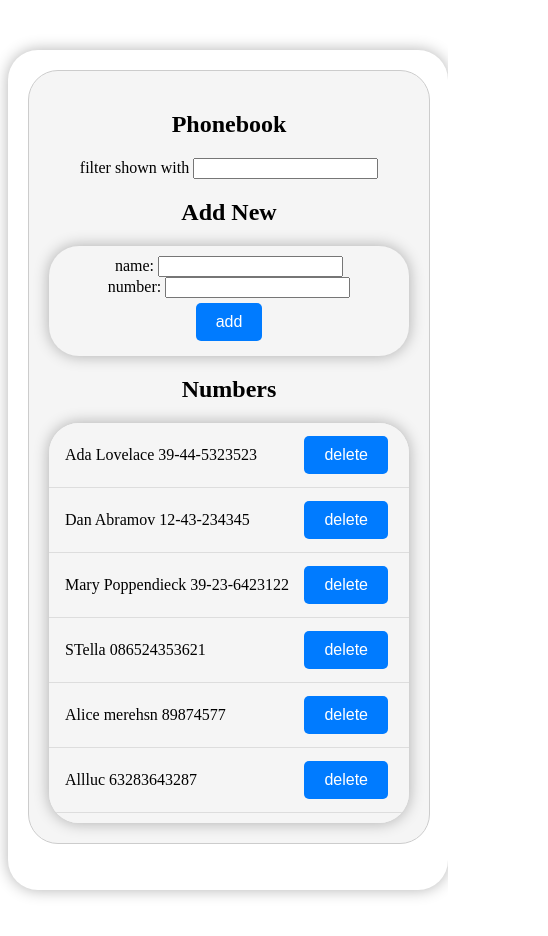
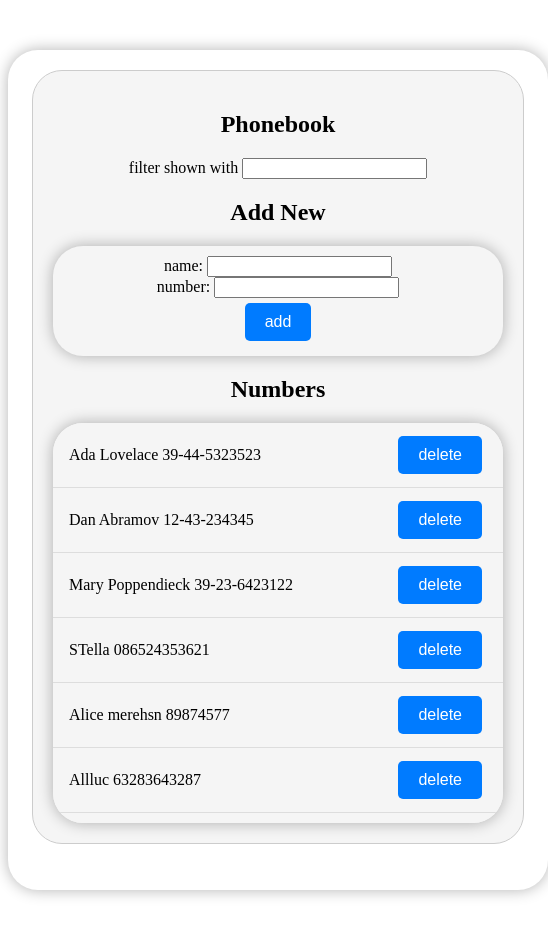
Before and after one commit to Monicah-Ngari/Phobebook, a React (Vite) app: page / in a window 390 px wide. Shown: the top 936 px of the page, 548 px wide, since content can reach past the window. Built offline with nearby package versions, Linux system fonts and the light colour scheme; data requests are answered from the project's data file.

Commit message:
increased the size pof the phone frame

```diff
--- a/src/Styles.css
+++ b/src/Styles.css
@@ -5,7 +5,7 @@
     padding: 20px;
     border-radius: 30px;
     box-shadow: 0 0 15px rgba(0, 0, 0, 0.3);
-    width: 400px;
+    width: 500px;
     height: 800px;
     position: relative;
     margin: 50px auto;
@@ -71,7 +71,7 @@ button:hover {
 }
 
 .phone-frame {
-    width: 360px;
+    width: 450px;
     margin: auto;
     padding: 20px;
     border: 1px solid #ccc;
```
